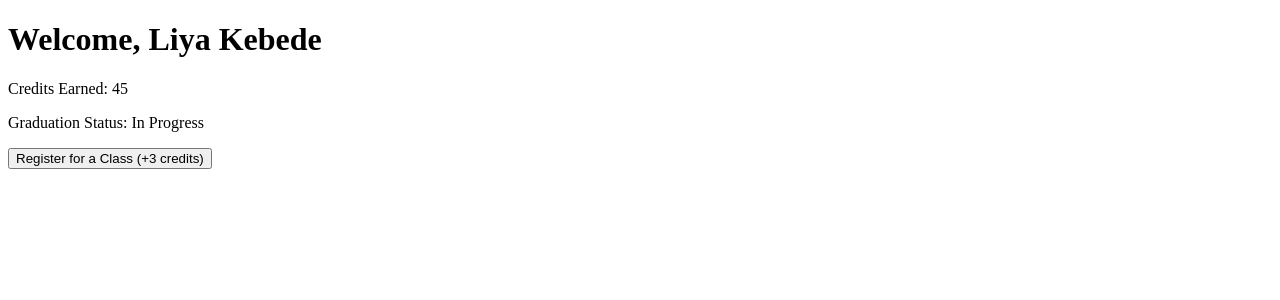
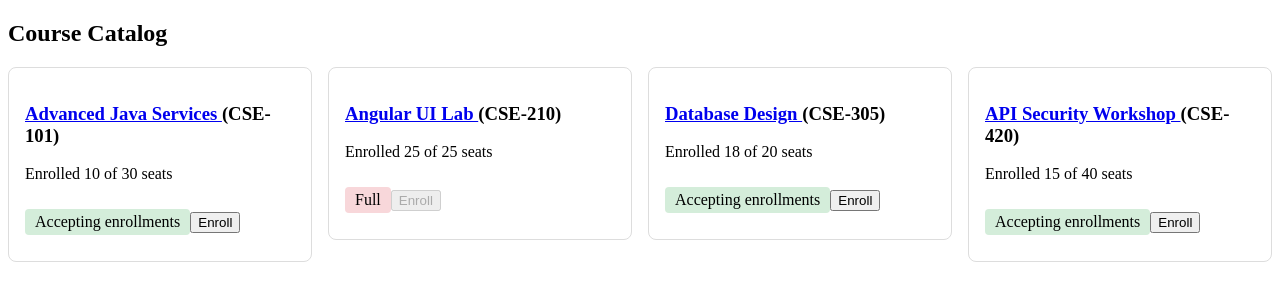
Before and after one commit to ephrem-011/tms-client, an Angular app: page /dashboard in a window 1280 px wide. Shown: the top 300 px of the page. Built offline with nearby package versions, Linux system fonts and the light colour scheme.

Commit message:
M8-Session-2

```diff
--- a/src/app/app.routes.ts
+++ b/src/app/app.routes.ts
@@ -8,4 +8,10 @@
 ),
 },
 { path: "", redirectTo: "dashboard", pathMatch: "full" },
+{
+    path: 'courses/:id',
+    loadComponent: () =>
+        import('./features/course-detail/course-detail.component')
+            .then(m => m.CourseDetailComponent)
+}
 ];
--- /dev/null
+++ b/src/app/features/course-detail/course-detail.component.html
@@ -0,0 +1,9 @@
+<h1>Course Detail</h1>
+
+<p>
+    Course ID: {{ id() }}
+</p>
+
+<a routerLink="/dashboard">
+    Back to Dashboard
+</a>
--- /dev/null
+++ b/src/app/features/course-detail/course-detail.component.ts
@@ -0,0 +1,24 @@
+import { Component, effect, input } from '@angular/core';
+import { RouterLink } from '@angular/router';
+
+@Component({
+  selector: 'app-course-detail',
+  standalone: true,
+  imports: [RouterLink],
+  templateUrl: './course-detail.component.html'
+})
+export class CourseDetailComponent {
+
+  id = input.required<string>();
+
+  constructor() {
+
+    effect(() => {
+
+      console.log(`Loading course detail for ID: ${this.id()}`);
+
+    });
+
+  }
+
+}
--- a/src/app/features/student-dashboard/student-dashboard.component.html
+++ b/src/app/features/student-dashboard/student-dashboard.component.html
@@ -1,8 +1,50 @@
-<div class="dashboard">
-<h1>Welcome, {{ studentName() }}</h1>
-<p>Credits Earned: {{ earnedCredits() }}</p>
-<p>Graduation Status: {{ graduationStatus() }}</p>
-<button (click)="registerForClass()">
-Register for a Class (+3 credits)
-</button>
+<h2>Course Catalog</h2>
+
+@if (availableCourses().length === 0) {
+
+<div class="empty-state">
+
+    <p>
+        No courses are available this term.
+        Check back during registration.
+    </p>
+
 </div>
+
+}
+@else {
+
+<div class="grid">
+
+    @for (course of availableCourses(); track course.id) {
+
+    <tms-course-card
+        [course]="course"
+        (enrollClicked)="handleEnroll($event)">
+    </tms-course-card>
+
+    }
+
+    @empty {
+
+    <p>No results match your search.</p>
+
+    }
+
+</div>
+
+}
+
+@if (selectedCourse(); as picked) {
+
+<p class="selection-hint" role="status">
+
+    Last enrollment request:
+
+    <strong>{{ picked.title }}</strong>
+
+    ({{ picked.code }})
+
+</p>
+
+}
--- a/src/app/features/student-dashboard/student-dashboard.component.scss
+++ b/src/app/features/student-dashboard/student-dashboard.component.scss
@@ -0,0 +1,17 @@
+.grid {
+  display: grid;
+  gap: 16px;
+  grid-template-columns: repeat(auto-fill, minmax(280px, 1fr));
+}
+
+.empty-state {
+  padding: 20px;
+  border: 1px dashed gray;
+}
+
+.selection-hint {
+  margin-top: 20px;
+  padding: 10px;
+  border-left: 4px solid #2196f3;
+  background: #f5f5f5;
+}
--- a/src/app/features/student-dashboard/student-dashboard.component.ts
+++ b/src/app/features/student-dashboard/student-dashboard.component.ts
@@ -1,30 +1,55 @@
-// These are the Angular functions we need. signal() and computed() come from Angular's core.
-import { Component, signal, computed } from "@angular/core";
+import { Component, signal } from '@angular/core';
+import { CourseCardComponent } from '../../ui/course-card/course-card.component';
+import { Course } from '../../models/course.model';
 
-// The @Component decorator tells Angular: "This class is a visual component."
-// It is metadata: it describes how this class connects to the HTML template.
 @Component({
-  selector: "app-student-dashboard", // The HTML tag name: <app-student-dashboard></app-student-dashboard>
-  standalone: true, // This component manages its own imports (no NgModule)
-  imports: [],
-  templateUrl: "./student-dashboard.component.html", // Points to the HTML file
-  styleUrl: "./student-dashboard.component.scss", // Points to the styles file
+  selector: 'app-student-dashboard',
+  standalone: true,
+  imports: [CourseCardComponent],
+  templateUrl: './student-dashboard.component.html',
+  styleUrl: './student-dashboard.component.scss'
 })
 export class StudentDashboardComponent {
-  // signal('Liya Kebede') creates a reactive variable. Angular watches it.
-  // When its value changes, Angular automatically updates the part of the screen that displays it.
-  studentName = signal("Liya Kebede");
-  earnedCredits = signal(45);
 
-  // computed() creates a read-only signal that derives its value from other signals.
-  // It recalculates automatically whenever earnedCredits() changes: no manual refresh.
-  graduationStatus = computed(() =>
-    this.earnedCredits() >= 120 ? "Eligible for Graduation" : "In Progress",
-  );
+  selectedCourse = signal<Course | null>(null);
 
-  // A regular method. When called, it updates the earnedCredits signal.
-  // The .update() method receives the current value (c) and returns the new value (c + 3).
-  registerForClass() {
-    this.earnedCredits.update((c) => c + 3);
+  availableCourses = signal<Course[]>([
+    {
+      id: 1,
+      title: 'Advanced Java Services',
+      code: 'CSE-101',
+      maxCapacity: 30,
+      enrollmentCount: 10,
+    },
+    {
+      id: 2,
+      title: 'Angular UI Lab',
+      code: 'CSE-210',
+      maxCapacity: 25,
+      enrollmentCount: 25,
+    },
+    {
+      id: 3,
+      title: 'Database Design',
+      code: 'CSE-305',
+      maxCapacity: 20,
+      enrollmentCount: 18,
+    },
+    {
+      id: 4,
+      title: 'API Security Workshop',
+      code: 'CSE-420',
+      maxCapacity: 40,
+      enrollmentCount: 15,
+    },
+  ]);
+
+  handleEnroll(course: Course) {
+
+    this.selectedCourse.set(course);
+
+    console.log('Enrollment requested for:', course.title);
+
   }
+
 }
--- a/src/app/ui/course-card/course-card.component.html
+++ b/src/app/ui/course-card/course-card.component.html
@@ -1 +1,37 @@
-<p>course-card works!</p>
+<div class="card">
+
+    <h3>
+        <a [routerLink]="['/courses', course().id]">
+            {{ course().title }}
+        </a>
+        ({{ course().code }})
+    </h3>
+
+    <p>
+        Enrolled {{ course().enrollmentCount }}
+        of
+        {{ course().maxCapacity }}
+        seats
+    </p>
+
+    <span
+        class="badge"
+        [class.closed]="course().enrollmentCount >= course().maxCapacity">
+
+        {{
+            course().enrollmentCount >= course().maxCapacity
+            ? 'Full'
+            : 'Accepting enrollments'
+        }}
+
+    </span>
+
+    <button
+        (click)="enrollClicked.emit(course())"
+        [disabled]="course().enrollmentCount >= course().maxCapacity">
+
+        Enroll
+
+    </button>
+
+</div>
--- a/src/app/ui/course-card/course-card.component.scss
+++ b/src/app/ui/course-card/course-card.component.scss
@@ -0,0 +1,21 @@
+.card {
+  border: 1px solid #ddd;
+  border-radius: 8px;
+  padding: 16px;
+}
+
+.badge {
+  display: inline-block;
+  margin: 10px 0;
+  padding: 4px 10px;
+  border-radius: 4px;
+  background: #d4edda;
+}
+
+.badge.closed {
+  background: #f8d7da;
+}
+
+button {
+  margin-top: 10px;
+}
```
Also changed, not shown: src/app/ui/course-card/course-card.component.ts (+14 -8 lines), src/app/features/course-detail/course-detail.component.scss (added), 1 other file (tests, documents, lock files or other folders).
